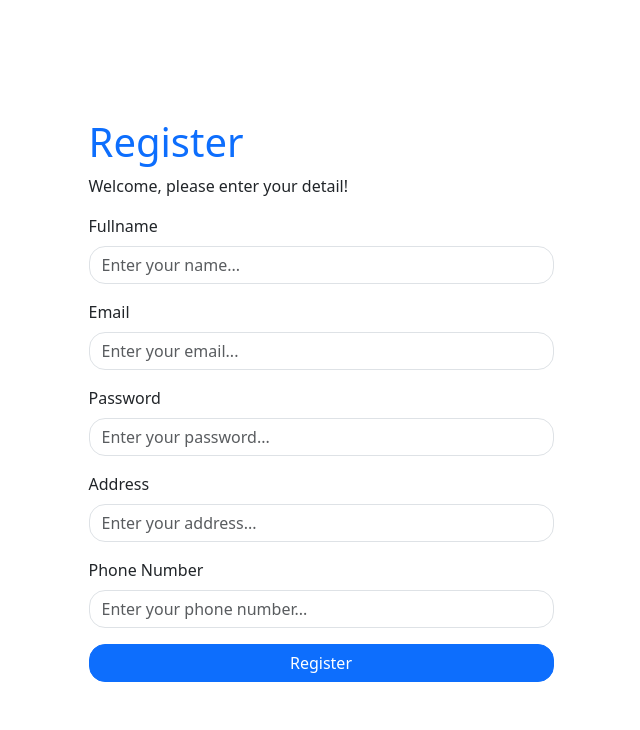
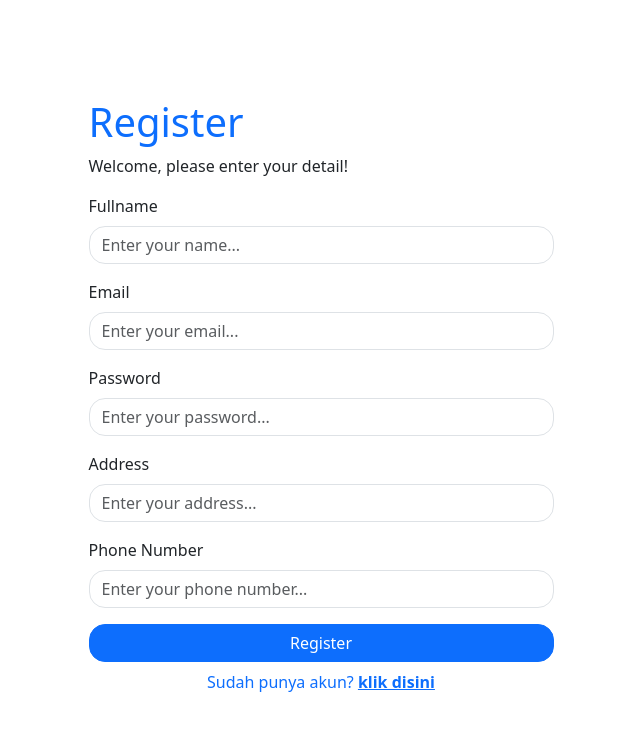
Before and after one commit to adrianmulyawan/tiba-tiba-react, a React (Vite) app: page /register in a window 1280 px wide. Shown: the top 730 px of the page, without its empty margins (319-959 px from the left). Built offline with nearby package versions, Linux system fonts and the light colour scheme.

Commit message:
implements conditional rendering

```diff
--- a/src/components/Layouts/AuthLayout.jsx
+++ b/src/components/Layouts/AuthLayout.jsx
@@ -1,7 +1,9 @@
 import React from "react";
+import { useLocation, Link } from "react-router";
 
 const AuthLayout = (props) => {
   const { children, title } = props;
+  const location = useLocation();
   return (
     <div className="container">
       <div className="d-flex flex-column justify-content-center align-items-center vh-100">
@@ -11,6 +13,20 @@ const AuthLayout = (props) => {
             <p className="fw-lighter">Welcome, please enter your detail!</p>
           </div>
           { children }
+          {/* conditional rendering */}
+          <p className="text-center text-primary my-2">
+            {
+              location.pathname === '/register' ? (
+                <>
+                  Sudah punya akun? <Link to="/login" className="fw-bold">klik disini</Link>
+                </>
+              ) : (
+                <>
+                  Belum punya akun? <Link className="fw-bold" to="/register">daftar disini</Link>
+                </>
+              )
+            }
+          </p>
         </div>
       </div>
     </div>
```
